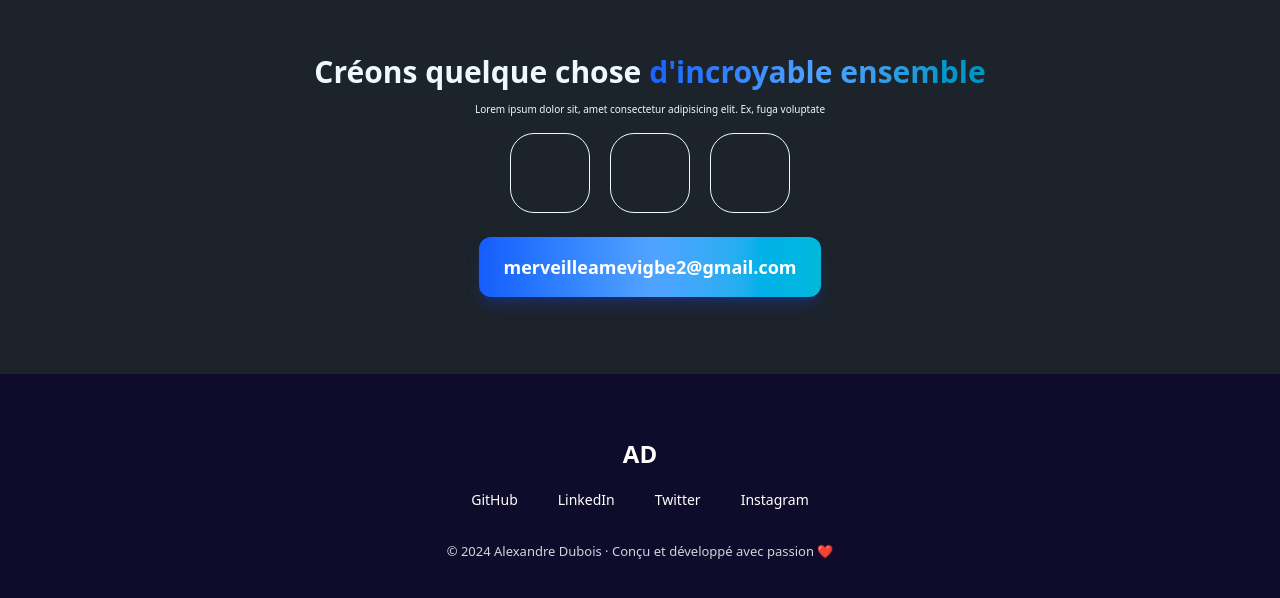
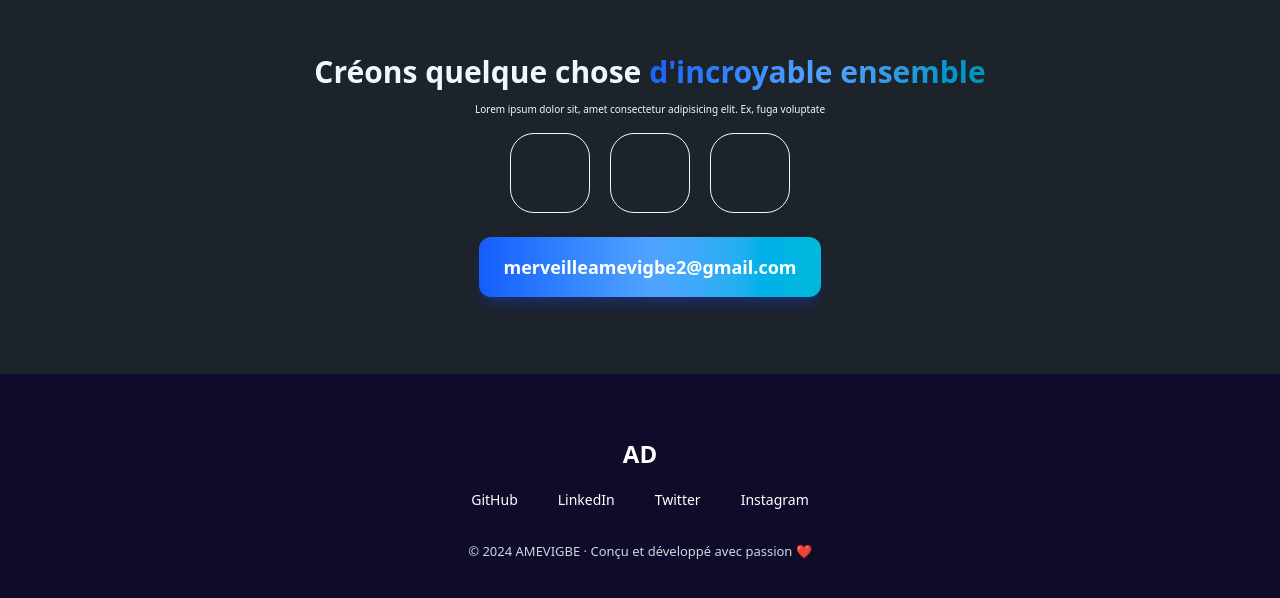
Before and after one commit to Merveille228/MyPortfolio, a React (Vite) app: page / in a window 1280 px wide. Shown: the part 2498-3096 px from the top of the page. Built offline with nearby package versions, Linux system fonts and the light colour scheme.

Commit message:
squellette check

```diff
--- a/src/composants/footer.jsx
+++ b/src/composants/footer.jsx
@@ -27,7 +27,7 @@ export default function Footer() {
 
       {/* COPYRIGHT */}
       <div className="text-center text-[13px] text-gray-300">
-        © 2024 Alexandre Dubois · Conçu et développé avec passion ❤️
+        © 2024 AMEVIGBE · Conçu et développé avec passion ❤️
       </div>
 
     </footer>
```
